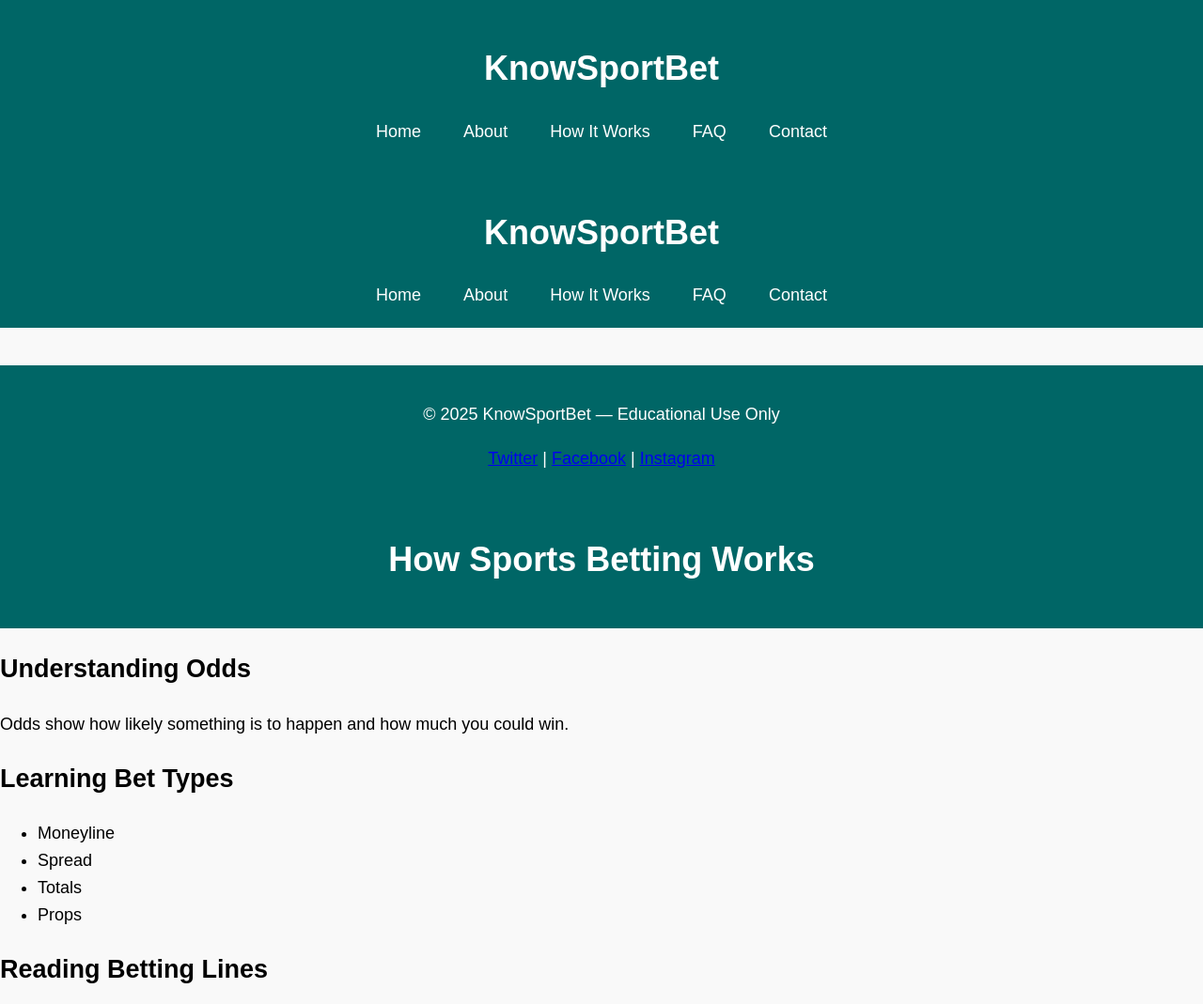
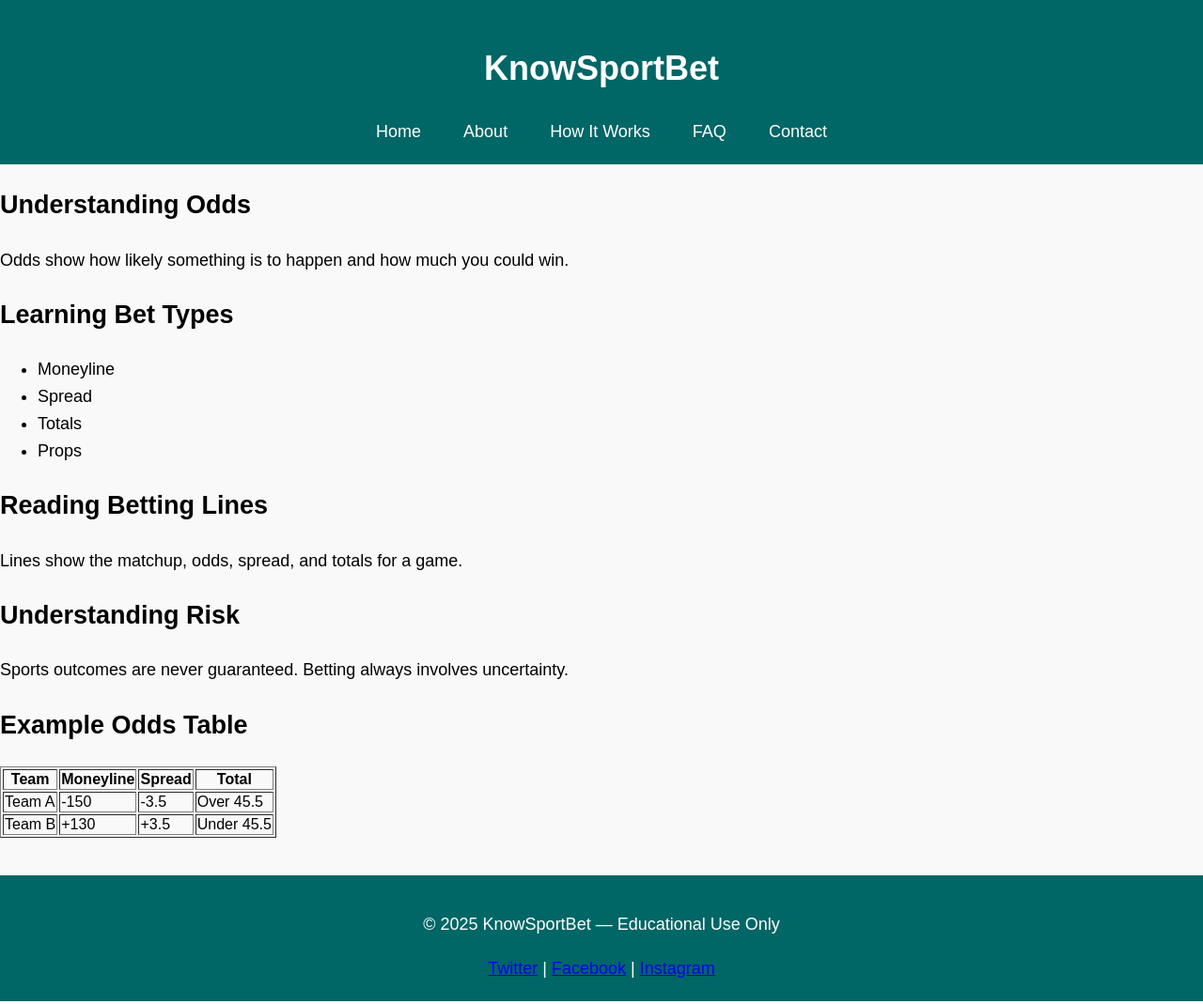
Before and after one commit to Tony85Amar/knowsportbet, a plain HTML site: page how-it-works.html in a window 1280 px wide. Shown: the top 1069 px of the page at 94% size. Drawn offline with Linux system fonts and the light colour scheme.

Commit message:
how-it-works.html

```diff
--- a/how-it-works.html
+++ b/how-it-works.html
@@ -1,20 +1,14 @@
 <html>
 <html lang="en">
 <head>
-  <meta name="description" content="KnowSportBet is a beginner-friendly educational website that teaches sports betting concepts responsibly.">
   <meta charset="UTF-8">
   <title>How Sports Betting Works</title>
+  <meta name="description" content="Learn how sports betting works, including odds, bet types, and reading betting lines.">
   <link rel="stylesheet" href="styles.css">
-  <header>
-  <h1>KnowSportBet</h1>
-  <nav>
-    <a href="index.html">Home</a>
-    <a href="about.html">About</a>
-    <a href="how-it-works.html">How It Works</a>
-    <a href="faq.html">FAQ</a>
-    <a href="contact.html">Contact</a>
-  </nav>
-</header>
+</head>
+
+<body>
+
 <header>
   <h1>KnowSportBet</h1>
   <nav aria-label="Main Navigation">
@@ -24,18 +18,6 @@
     <a href="faq.html">FAQ</a>
     <a href="contact.html">Contact</a>
   </nav>
-</header>
-</head>
-  <footer>
-  <p>© 2025 KnowSportBet — Educational Use Only</p>
-  <a href="https://twitter.com" target="_blank">Twitter</a> |
-  <a href="https://facebook.com" target="_blank">Facebook</a> |
-  <a href="https://instagram.com" target="_blank">Instagram</a>
-</footer>
-<body>
-
-<header>
-  <h1>How Sports Betting Works</h1>
 </header>
 
 <main>
@@ -63,6 +45,7 @@
     <h2 id="risk">Understanding Risk</h2>
     <p>Sports outcomes are never guaranteed. Betting always involves uncertainty.</p>
   </section>
+
   <h2>Example Odds Table</h2>
   <table border="1">
     <tr>
@@ -86,6 +69,12 @@
   </table>
 </main>
 
+<footer>
+  <p>© 2025 KnowSportBet — Educational Use Only</p>
+  <a href="https://twitter.com" target="_blank">Twitter</a> |
+  <a href="https://facebook.com" target="_blank">Facebook</a> |
+  <a href="https://instagram.com" target="_blank">Instagram</a>
+</footer>
+
 </body>
-  <p><a href="index.html">Back to Home</a></p>
 </html>
```
Lines whose indentation alone changed are shown as unchanged.
